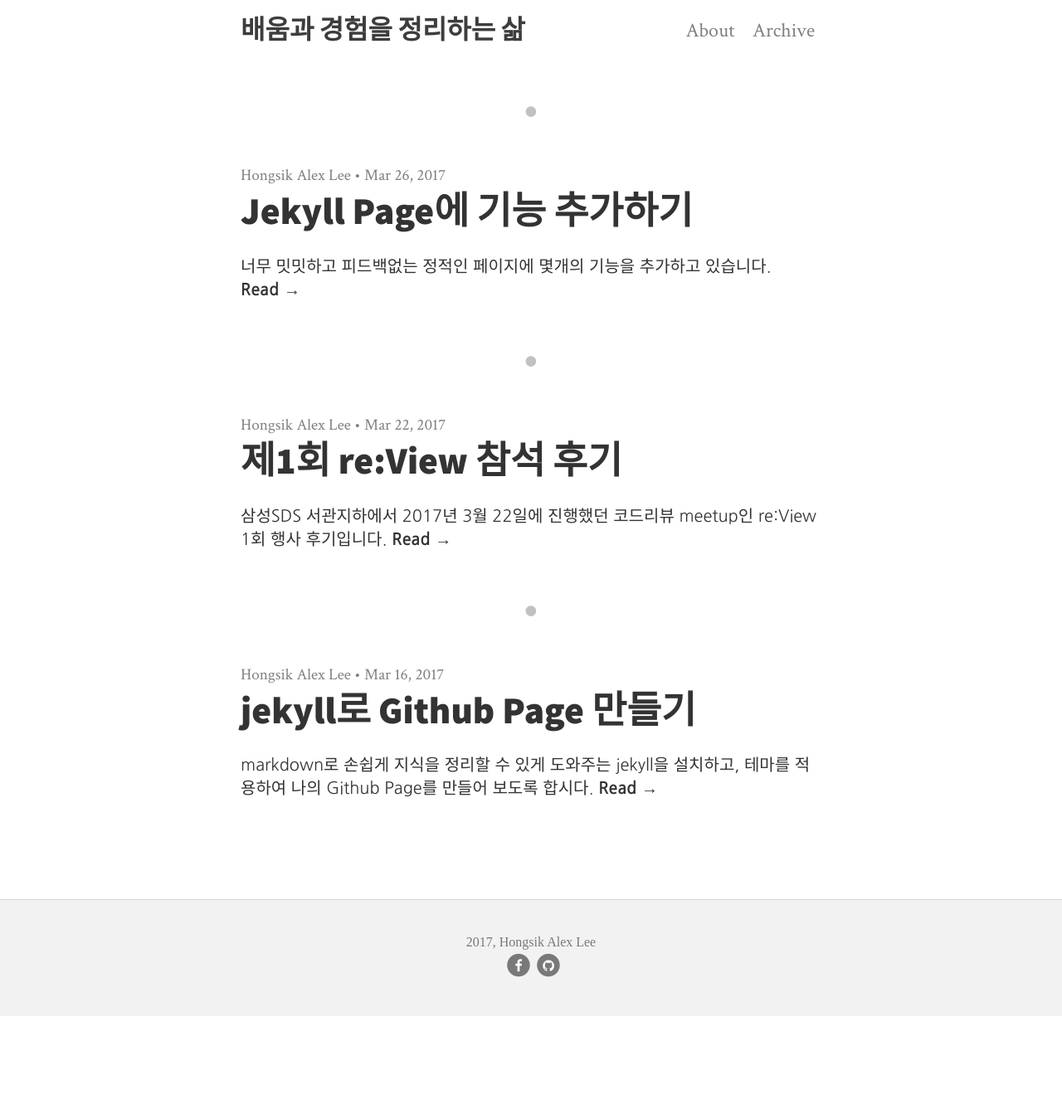
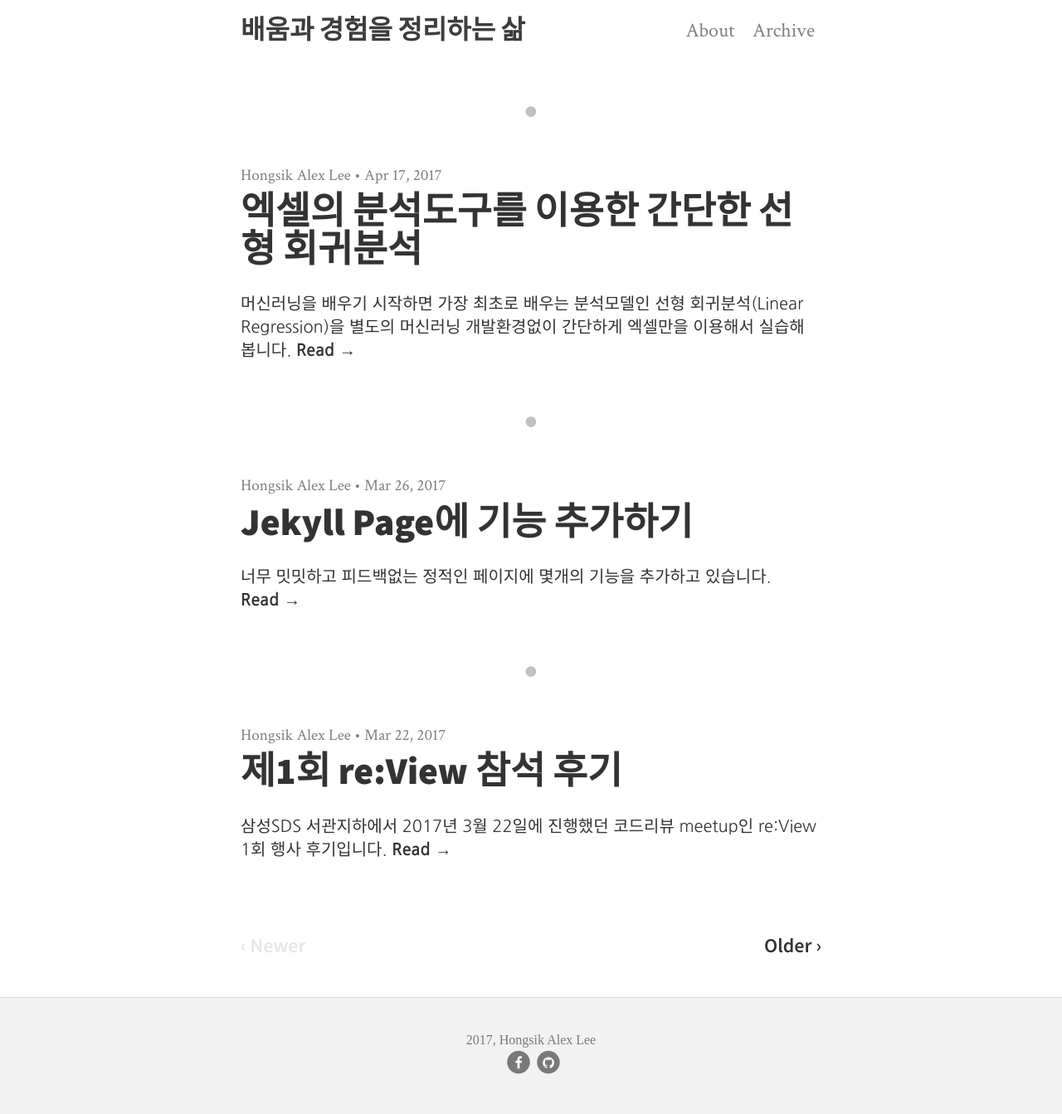
Before and after one commit to Labyrins/labyrins.github.io, a Jekyll site: the page built from index.html, in a window 1280 px wide. Shown: the whole page at 83% size. Built offline with Jekyll 4.4.1, drawn with Linux system fonts in a browser that asks for light colours; nearby versions of some CDN libraries; some web fonts are replaced; the list of posts is cut into pages by our own code; before the commit the page ends 1225 px from its top, so only the background shows below that; some of the changed lines change nothing that is shown.

Commit message:
modify image width, change readme.md and add a new article

```diff
--- /dev/null
+++ b/_posts/2017-04-17-Linear-Regression-With-Excel.md
@@ -0,0 +1,40 @@
+---
+title: 엑셀의 분석도구를 이용한 간단한 선형 회귀분석
+summary: 머신러닝을 배우기 시작하면 가장 최초로 배우는 분석모델인 선형 회귀분석(Linear Regression)을 별도의 머신러닝 개발환경없이 간단하게 엑셀만을 이용해서 실습해 봅니다.
+---
+
+선형 회귀분석(Linear Regression)은 머신러닝을 공부할때 가장 첫번째 배우는 예측분석 모델입니다. 머신러닝 또는 딥러닝을 배우는 입장에서는 처음에 Python, Tensorflow, Keras, R, Matlab 등의 낯선 학습환경을 본인의 PC에 구성해서 하게 되지만 간단한 선형 회귀분석 정도는 마이크로소프트의 밥줄(....), Office의 Excel에서도 아주 손쉽게 구현하여 결과를 확인하고 분석을 진행할 수 있습니다.
+
+### 분석도구 활성화
+
+기본적으로 Excel내의 분석도구는 비활성화 되어 있습니다. 이 분석도구를 활성화 시키기 위해서는 Excel의 버전에 따라 다른 방법으로 분석모델을 활성화시켜줘야 합니다. 과거의 Office버전에서는 기본적으로 ``파일메뉴 - 옵션 - (좌측)추가기능메뉴 - 분석도구 - 확인클릭``순으로 분석도구를 활성화할 수 있습니다. 하지만 저는 최신의 Mac용 Office를 사용하기 때문에 다른 경로로 분석도구를 활성화 시켜줘야 합니다. `` (상단)도구 - 추가기능 - 분석기능 체크 - 확인 `` 이렇게 하면 ``데이터``탭 우측 상단에 ``데이터 분석``도구가 있음을 확인할 수 있습니다.
+
+![01]({{ site.baseurl }}/img/2017/0417.01.addAnalysisTool.png)
+
+### 데이터 분석
+
+분석도구를 설치했으니, 이제 선형 회귀분석을 위한 데이터를 로드를 합니다. 우리가 작업할 데이터는 중고차의 가격과 킬로수가 함께 나온 데이터로써, 주행거리(Odometer)와 중고차 가격(Price)간 상관관계를 구하고 이를 예측하기 위해 분석을 진행할 것입니다. 상단의 ``데이터 - 데이터분석``으로 시작합니다. 팝업에 나오는 메뉴중에 ``Regression(회귀분석)``을 선택합니다.
+
+![02]({{ site.baseurl }}/img/2017/0417.02.DataAnalysis.png)
+
+독립변수 X값과 종속변수 Y값에 대해 해당 셀을 Block지정합니다. 그리고 라벨을 체크합니다.
+
+![03]({{ site.baseurl }}/img/2017/0417.03.Regression.png)
+
+데이터의 분석결과가 별도의 시트로 추가가 되며, 우리가 분석한 주행거리별 중고차 가격에 대한 분석은 아래와 같습니다. 중요하게 체크해야할 항목에 녹색표시를 해두었습니다.
+
+![04]({{ site.baseurl }}/img/2017/0417.04.summary.png)
+
+``R Square(설명력)``의 값은 입력한 X값(주행거리)가 Y값(중고값)을 결정하는데 65%의 영향력을 끼친다는 것을 의미합니다. 또한 하단의 ``Intercept(Y절편)`` 와 Price항목은 선형 회귀분석 모델의 수식인 ``Y = aX + b``를 완성하는데 쓰입니다. 이는 차트를 통해 확인을 하도록 합니다.
+
+### 차트 추가
+
+차트를 추가하려면 차트버튼을 클릭하면 간단하게 차트를 추가할 수 있습니다.
+
+![04]({{ site.baseurl }}/img/2017/0417.05.AddChart.png)
+
+차트의 데이터를 하나 클릭하여 우클릭을 하면 추세선을 추가할 수 있고, 추세선 서식 옵션의 ``수식을 차트에 표시``를 체크함으로써 분석한 데이터의 선형 회귀분석 모델의 수식을 쉽게 구할 수 있습니다.
+
+![04]({{ site.baseurl }}/img/2017/0417.06.ModifyChartOption.png)
+
+분석된 데이타를 통해 도출된 선형 회귀분석 모델의 공식은 "y = -10.433x + 190655"로 쉽게 확인할 수 있습니다.
--- a/css/style.css
+++ b/css/style.css
@@ -450,10 +450,10 @@ nav a.current {
     margin-bottom: -10px;
   }
   .img-only {
-    margin: 0 -30px;
+    margin: 0 0px;
   }
   .img-only-source {
-    margin: 0 -30px;
+    margin: 0 0px;
   }
   blockquote {
     padding: 0 30px;
```
Also changed, not shown: README.md, img/2017/0417.01.addAnalysisTool.png (added), img/2017/0417.02.DataAnalysis.png (added), img/2017/0417.03.Regression.png (added), img/2017/0417.04.summary.png (added), img/2017/0417.05.AddChart.png (added), img/2017/0417.06.ModifyChartOption.png (added).
